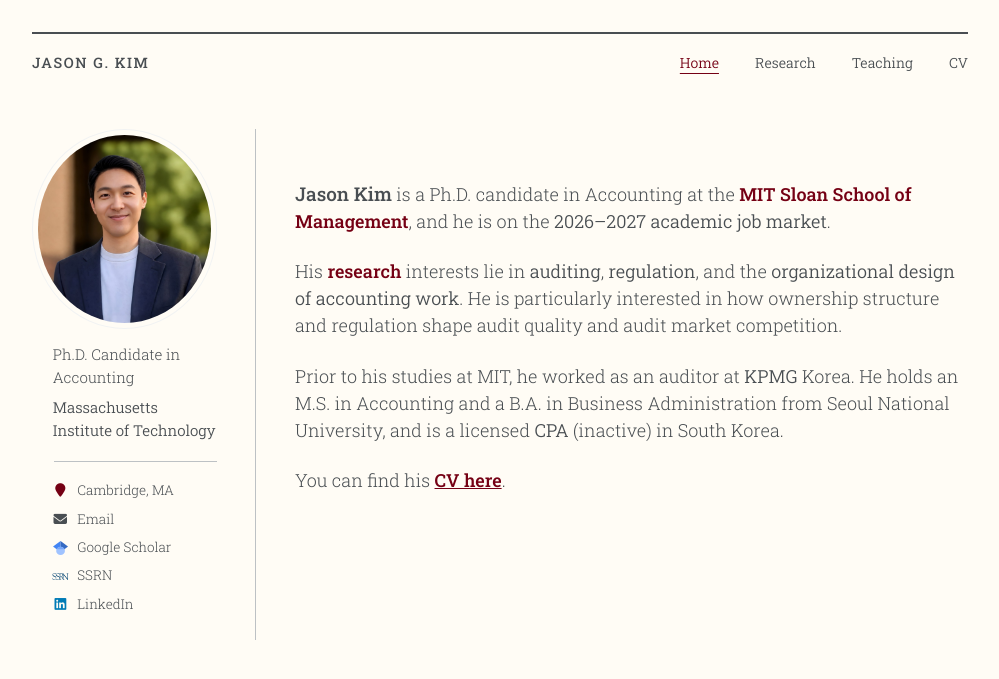
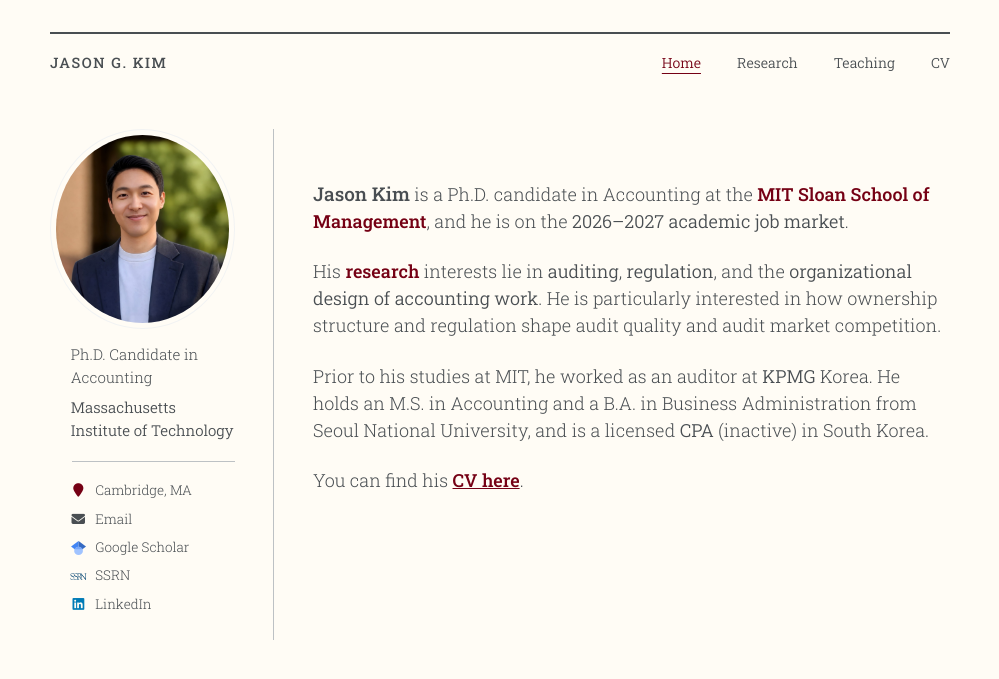
Before and after one commit to jgkim262/jgkim262.github.io, a Jekyll site: the page built from _pages/about.md, in a window 1280 px wide. Shown: the top 679 px of the page, without its empty margins (140-1139 px from the left). Built offline with Jekyll 4.4.1, drawn with Linux system fonts in a browser that asks for light colours; a style sheet for code colours, icons or effects is not loaded.

Commit message:
Layout: content column 936px -> 900px
Research/Teaching text 900px wide; Home text column ~637px.

Co-Authored-By: Claude Opus 5.5 <noreply@anthropic.com>

```diff
--- a/_sass/_themes.scss
+++ b/_sass/_themes.scss
@@ -58,9 +58,10 @@ $medium-wide                : 900px !default;
 $large                      : 925px !default;
 $x-large                    : 1280px !default;
 
-// Width of the centred content column (masthead rule, menu and page), as on
-// asheshrambachan.github.io: its 1040px shell minus 52px padding each side.
-$site-content-width         : 936px;
+// Width of the centred content column (masthead rule, menu and page). Was
+// 936px (asheshrambachan.github.io's 1040px shell minus 52px padding each
+// side); 900px per Jason, which also leaves Home's text column at ~637px.
+$site-content-width         : 900px;
 
 /* ==========================================================================
    Grid
```
